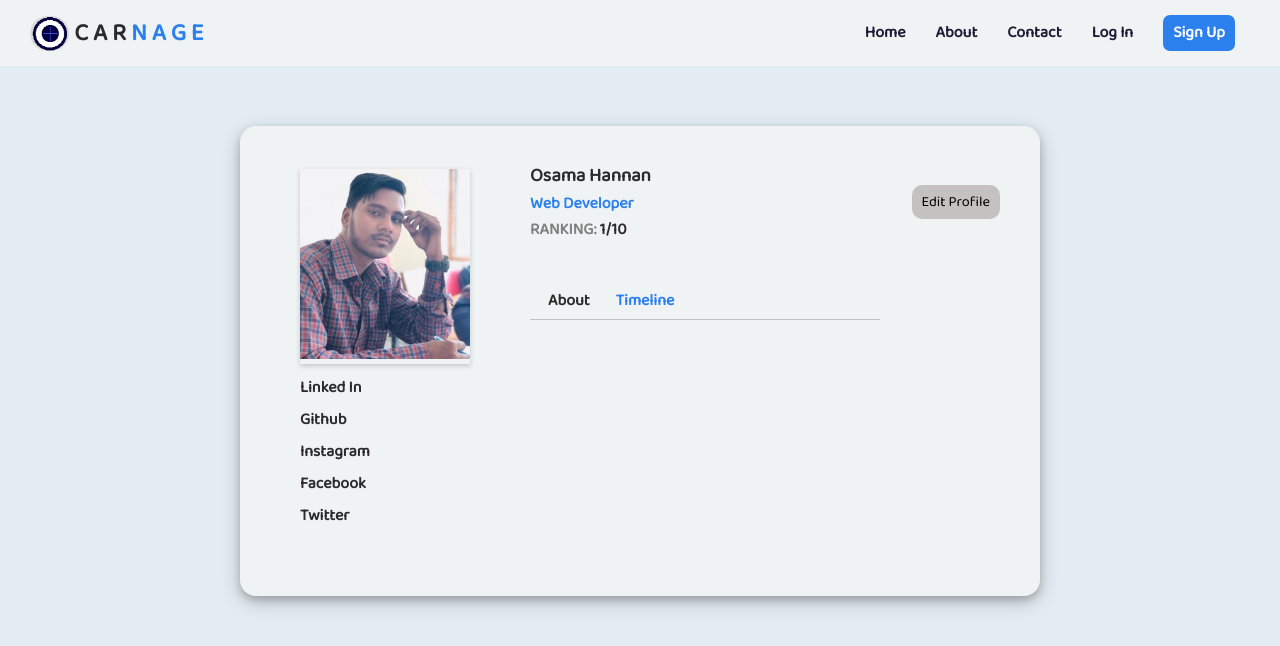
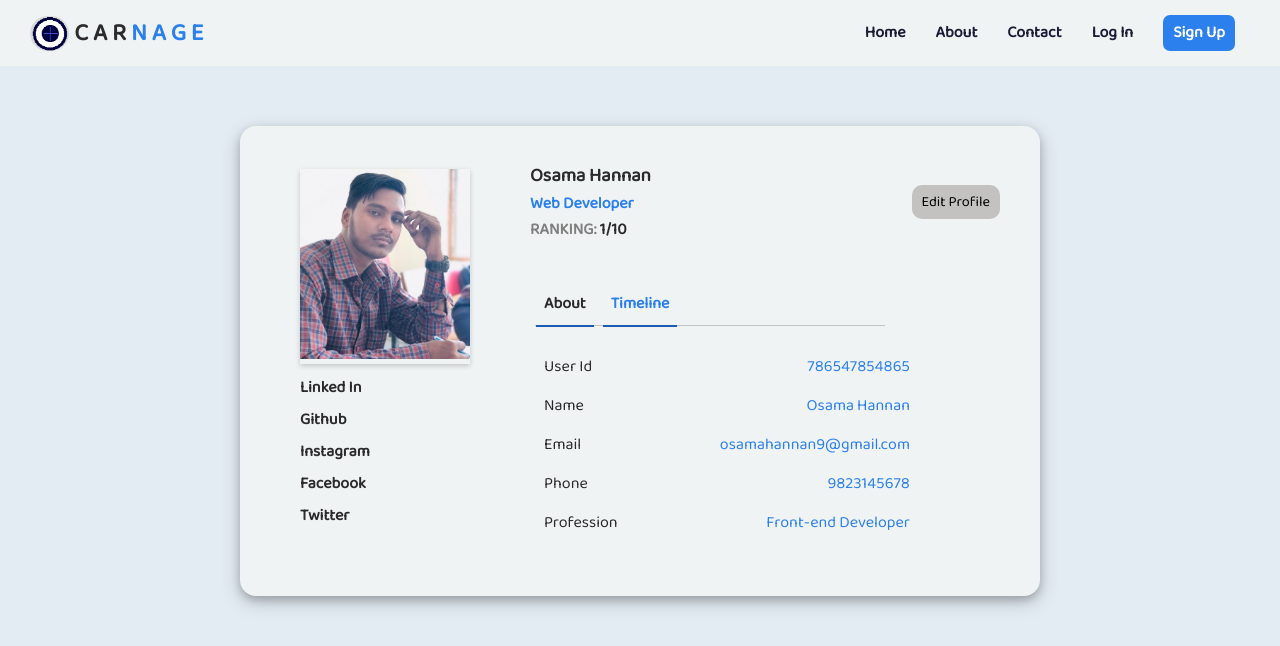
Before and after one commit to osamahannan/MERN_Register, a React (Create React App) app in the folder client/: page /About in a window 1280 px wide. Shown: the top 646 px of the page. Built offline with nearby package versions, Linux system fonts and the light colour scheme; the HTML template or start-up script is replaced by a standard one.

Commit message:
updated contact form UI

```diff
--- a/client/src/Components/About.js
+++ b/client/src/Components/About.js
@@ -22,17 +22,37 @@ const About = () => {
                         <h4>Web Developer</h4>
                         <p>RANKING: <span>1/10</span></p>
                     </div>
-                    <din className="edit-button">
+                    <div className="edit-button">
                         <button type="submit">Edit Profile</button>
-                    </din>
+                    </div>
                 </div>
 
                 <div className="timeline-container">
-                    <div className= "timeline-navbar">
+                    <nav className= "timeline-navbar">
                         <ul>
-                            <li><a href="#" id= "about">About</a></li>
-                            <li><a href="#" id= "timeline">Timeline</a></li>
+                            <li><a href="/#" id= "about">About</a></li>
+                            <li><a href="/#" id= "timeline">Timeline</a></li>
                         </ul>
+                    </nav>
+                    <div className= "detail-field">
+                        <label className="userid">User Id</label>
+                        <p className="profession">786547854865</p>
+                    </div>
+                    <div className= "detail-field">
+                        <label className="userid">Name</label>
+                        <p className="profession">Osama Hannan</p>
+                    </div>
+                    <div className= "detail-field">
+                        <label className="userid">Email</label>
+                        <p className="profession">osamahannan9@gmail.com</p>
+                    </div>
+                    <div className= "detail-field">
+                        <label className="userid">Phone</label>
+                        <p className="profession">9823145678</p>
+                    </div>
+                    <div className= "detail-field">
+                        <label className="userid">Profession</label>
+                        <p className="profession">Front-end Developer</p>
                     </div>
                 </div>
 
--- a/client/src/Components/Login.js
+++ b/client/src/Components/Login.js
@@ -12,7 +12,7 @@ const Login = () => {
                 </figure>
                 <div className= "next-link">
                     <div>Create an account ?</div>
-                    <Link to="/login" className="signup-link">Sign Up</Link>
+                    <Link to="/signup" className="signup-link">Sign Up</Link>
                 </div>
             </div>
 
--- a/client/src/index.css
+++ b/client/src/index.css
@@ -349,32 +349,36 @@ ul li a:hover {
 
 .timeline-container {
   display: flex;
-  /* justify-content: center;
-  align-items: center; */
+  flex-direction: column;
   margin-top: 40px;
   width: 380px;
+  height: 245px;
 }
 
 .timeline-navbar {
   display: flex;
   width: 350px;
   border-bottom: 1px solid rgba(0, 0, 0, 0.2);
+  margin-bottom: 15px;
+  margin-left: 5px;
 }
 
 .timeline-navbar ul {
   display: flex;
   justify-content: flex-start;
-  padding: 5px;
 }
 
 .timeline-navbar ul li {
   list-style: none;
+  padding: 8px;
 }
 
 .timeline-navbar ul li a {
   text-decoration: none;
-  padding: 13px;
+  padding: 8px;
   font-weight: bold;
+  border-bottom: 2px solid rgb(29, 93, 177);
+  margin-left: -7px;
 }
 
 #about {
@@ -384,3 +388,18 @@ ul li a:hover {
 #timeline {
   color: rgb(43, 128, 238);
 }
+
+.detail-field {
+  display: flex;
+  justify-content: space-between;
+  margin-top: 13px;
+  padding-left: 14px;
+}
+
+.userid {
+  color: rgb(43, 43, 44);
+}
+
+.profession {
+  color: rgb(43, 128, 238);
+}
```
